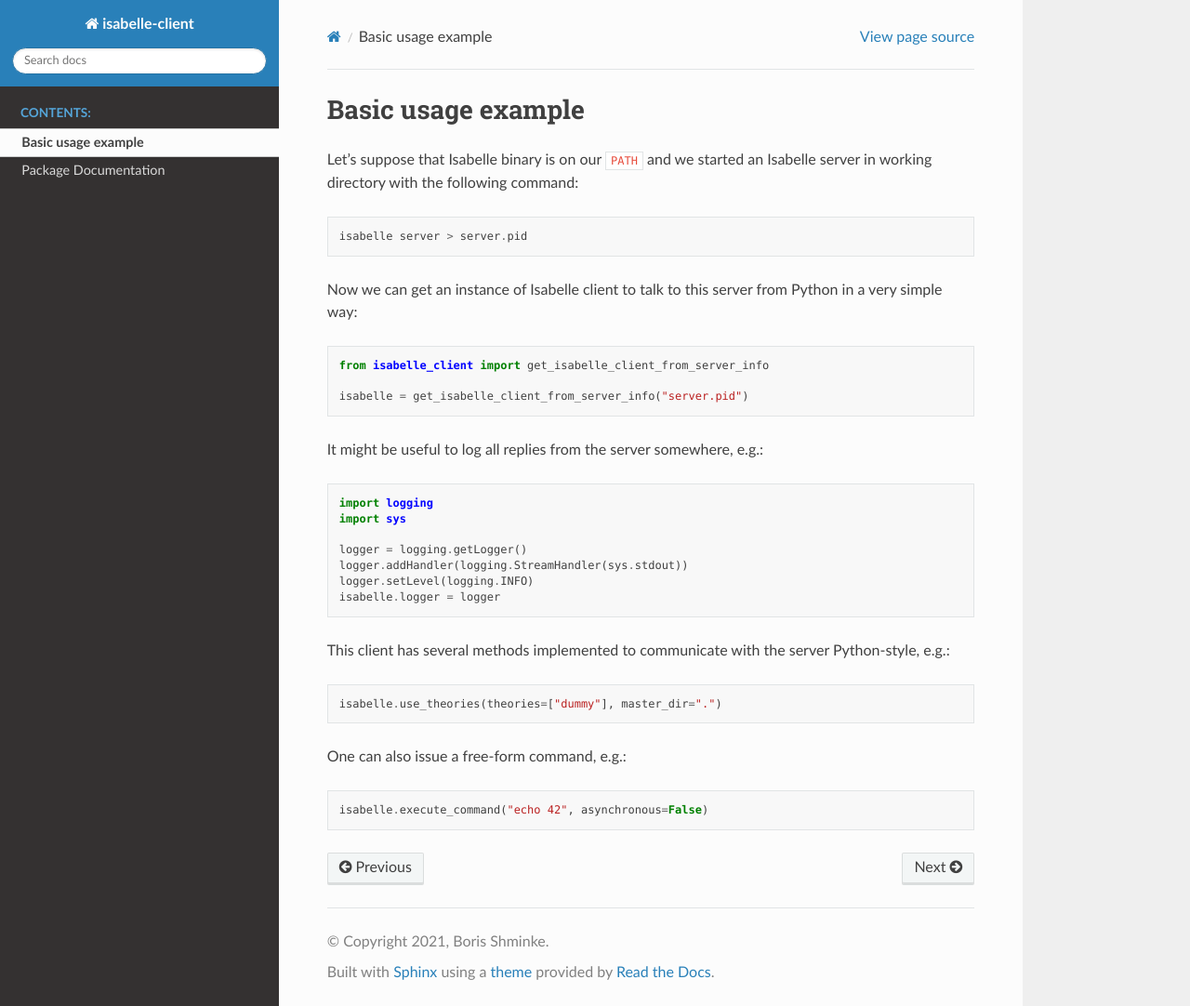
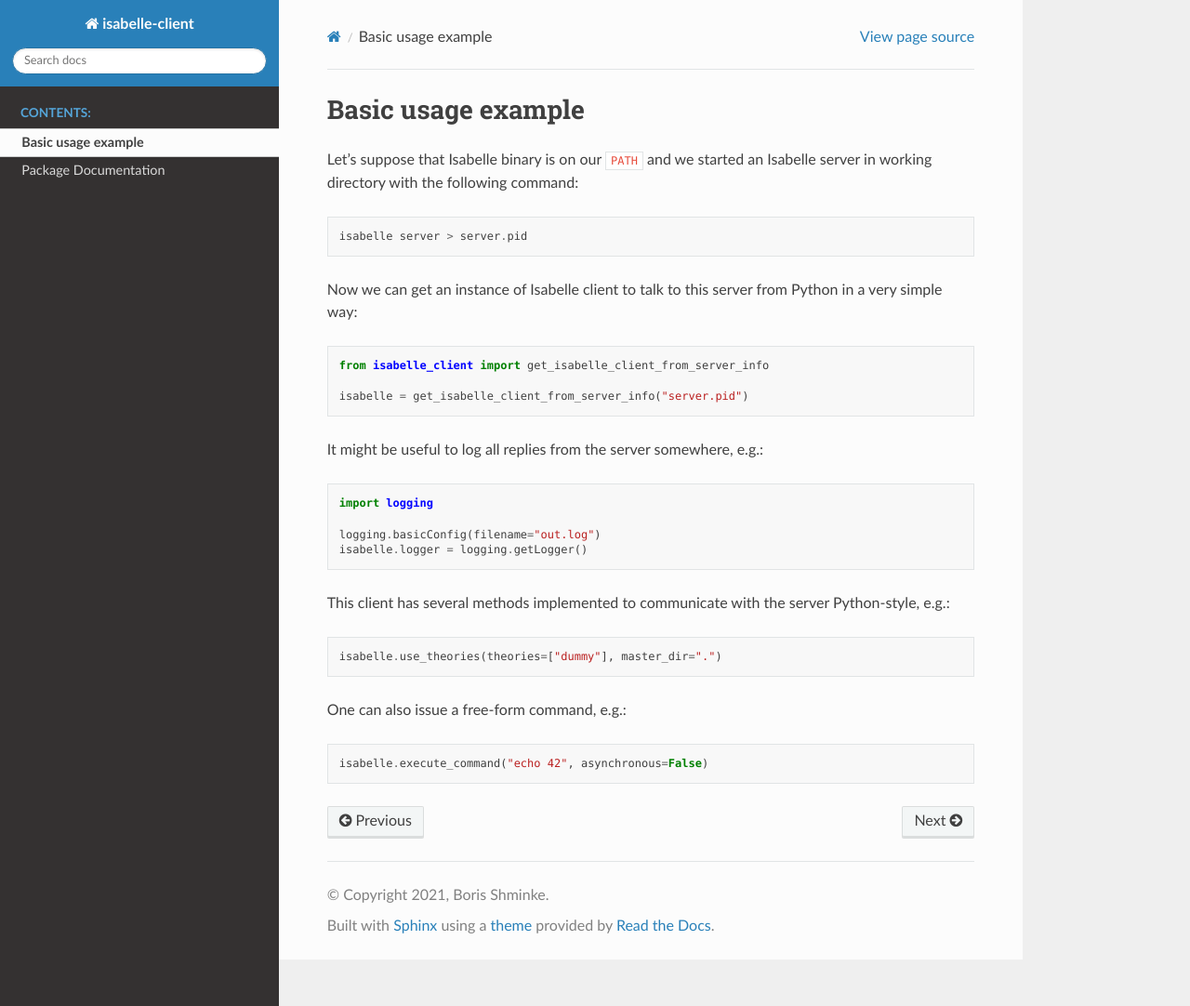
Before and after one commit to inpefess/isabelle-client, a Sphinx documentation site: the page built from doc/source/usage-example.rst, in a window 1280 px wide and 1082 px high. Shown: the whole window at 93% size. Built offline with Sphinx 7.4.7 and the Read the Docs theme 2.0.0, drawn with Linux system fonts in a browser that asks for light colours.

Commit message:
better documentation

```diff
--- a/doc/source/usage-example.rst
+++ b/doc/source/usage-example.rst
@@ -31,12 +31,9 @@ Now we can get an instance of Isabelle client to talk to this server from Python
 It might be useful to log all replies from the server somewhere, e.g.::
 
     import logging
-    import sys
 
-    logger = logging.getLogger()
-    logger.addHandler(logging.StreamHandler(sys.stdout))
-    logger.setLevel(logging.INFO)
-    isabelle.logger = logger
+    logging.basicConfig(filename="out.log")
+    isabelle.logger = logging.getLogger()
 
 This client has several methods implemented to communicate with the server Python-style, e.g.::
 
```
Also changed, not shown: 1 other file.
